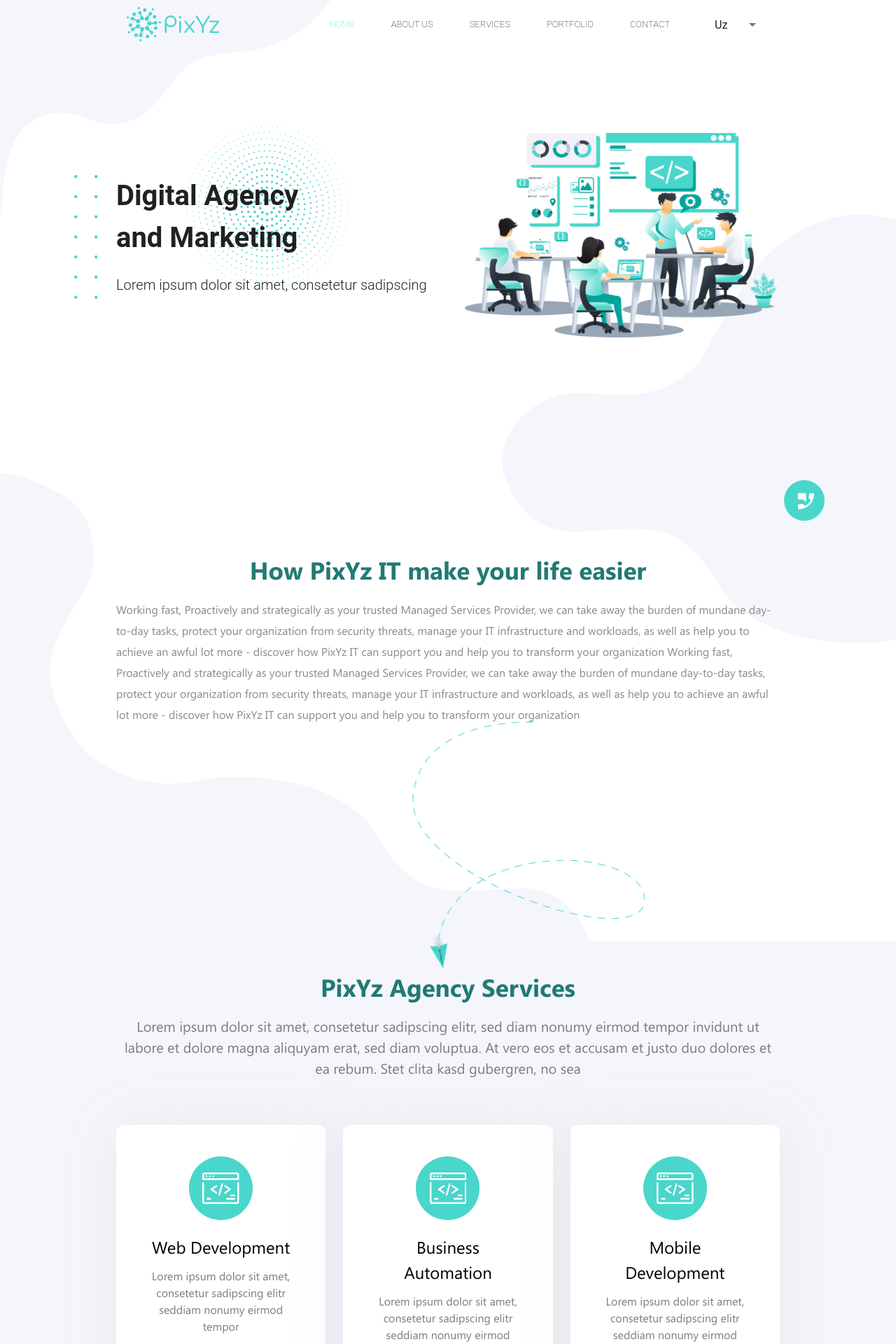
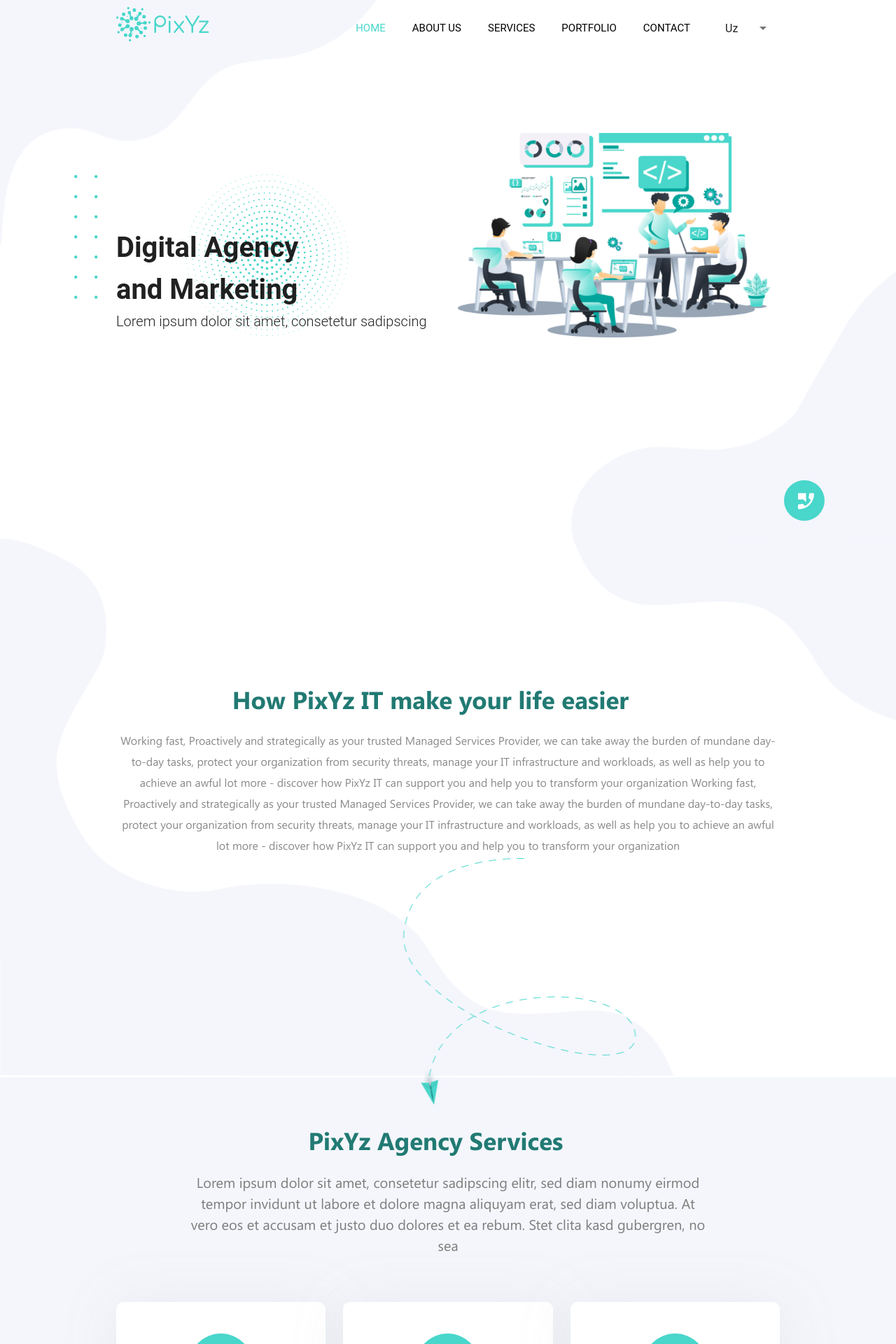
Before and after one commit to ShohruhDev/pixyz, a Vue app: page /home in a window 1280 px wide. Shown: the top 1920 px of the page at 70% size. Built offline with nearby package versions, Linux system fonts and the light colour scheme.

Commit message:
pixel perfect main page

```diff
--- a/src/assets/scss/_container.scss
+++ b/src/assets/scss/_container.scss
@@ -27,7 +27,7 @@ div {
     }
     @media (min-width: 1500px) {
         .container {
-            width: 1440px;
+            width: 1396px;
             padding-right: 15px;
             padding-left: 15px;
         }
--- a/src/assets/scss/main.scss
+++ b/src/assets/scss/main.scss
@@ -8,4 +8,19 @@
 
 body {
     overflow-x: hidden;
+    @font-face {
+        font-family: Seg;
+        font-weight: 400;
+        src: url(~@/assets/fonts/Segoe-UI.ttf);
+    }
+    @font-face {
+        font-family: Seg-bold;
+        font-weight: 700;
+        src: url(~@/assets/fonts/Segoe-UI-Bold.ttf);
+    }
+    @font-face {
+        font-family: Arial;
+        font-weight: 400;
+        src: url(~@/assets/fonts/ArialMT.ttf);
+    }
 }
--- a/src/components/Home/HomeIntro.vue
+++ b/src/components/Home/HomeIntro.vue
@@ -49,7 +49,7 @@
     position: relative;
     z-index: 2;
   .container {
-   background: url(@/assets/img/intro-img.png) no-repeat right top 220px;
+   background: url(@/assets/img/intro-img.png) no-repeat right 10px top 260px;
     padding-top: 250px;
     padding-bottom: 350px;
       @media (max-width: 1904px){
@@ -84,6 +84,7 @@
     position: relative;
     font-weight: 700;
     z-index: 9999;
+    padding-top: 74px;
       @media (max-width: 1500px){
         font-size: 40px;
       }
@@ -98,8 +99,8 @@
     &::before {
       content: url(@/assets/img/title-img.png);
       position: absolute;
-      left: -80px;
-      top: 45px;
+      left: -70px;
+      top: 125px;
       @media(max-width:1500px){
         top: 0px;
         left: -60px;
@@ -111,8 +112,8 @@
     &::after {
     content: '';
     position: absolute;
-    top: -70px;
-    left: 200px;
+    top: -1px;
+    left: 180px;
     z-index: -1;
     background: url(@/assets/img/title-round.png) no-repeat center/cover;
     width: 232px;
@@ -127,7 +128,6 @@
    }
    p {
     font-size: 24px;
-    margin-top: 22px;
     font-weight: 300;
       @media (max-width: 1500px){
         font-size: 20px;
@@ -147,6 +147,7 @@
   .home-text {
   position: relative;
   padding-bottom: 300px;
+  padding-top: 130px;
    @media screen and (max-width: 1904px) {
   }
    @media screen and (max-width: 1264px) {
@@ -162,10 +163,10 @@
     background-image: url(@/assets/img/arrow.png);
     background-size: cover;
     background-position: center;
-    bottom: -80px;
+    bottom: -88px;
     width: 462px;
     height: 445px;
-    left: 50%;
+    left: 49%;
     transform: translateX(-25%);
     z-index: 2;
      @media screen and (max-width: 1264px) {
@@ -194,7 +195,7 @@
     display: flex;
     flex-direction: column;
     justify-content: center;
-    gap: 31px;
+    gap: 25px;
     @media screen and (max-width: 1904px) {
       gap: 15px;
     }
@@ -209,23 +210,31 @@
   &-title {
     font-family: 'Seg-bold';
     font-size: 40px;
+    font-weight: 700;
+    padding-right: 50px;
+    line-height: 58px;
     color: #217a73;
     text-align: center;
     @media screen and (max-width: 1904px) {
       font-size: 35px;
     }
     @media screen and (max-width: 960px) {
+      text-align: center;
       font-size: 30px;
+      padding: 0;
     }
   }
   &-descripton {
     font-family: 'Seg';
-    font-size: 20px;
-    line-height: 32px;
+    font-weight: 400;
+    font-size: 24px;
+
+    line-height: 40px;
     color: #8a8a8a;
     @media screen and (max-width: 1904px) {
       font-size: 16px;
       line-height: 30px;
+      text-align: center;
     }
     @media screen and (max-width: 960px) {
       font-size: 13px;
--- a/src/components/Home/HomeService.vue
+++ b/src/components/Home/HomeService.vue
@@ -260,9 +260,8 @@ export default {
 
 <style lang="scss" scoped>
 .home-service {
-  padding: 40px 0;
+  padding: 60px 0;
   background: #f4f6fc;
-  margin-top: -8px;
   position: relative;
 
   @media screen and (max-width: 1264px) {
@@ -276,7 +275,7 @@ export default {
   .service-info {
     display: flex;
     flex-direction: column;
-    margin-bottom: 81px;
+    margin-bottom: 80px;
 
     @media screen and (max-width: 1904px) {
       margin-bottom: 50px;
@@ -285,7 +284,10 @@ export default {
 
   .service-title {
     font-family: "Seg-bold";
+    font-weight: 700;
     font-size: 40px;
+    line-height: 60px;
+    padding-right: 35px;
     color: #217a73;
     text-align: center;
     margin-bottom: 28px;
@@ -309,6 +311,10 @@ export default {
     font-size: 24px;
     color: #7d7d7d;
     text-align: center;
+    display: flex;
+    justify-content: center;
+    align-self: center;
+    width: 78%;
 
     @media screen and (max-width: 1904px) {
       font-size: 20px;
@@ -324,7 +330,7 @@ export default {
     position: relative;
     display: grid;
     grid-template-columns: repeat(3, 1fr);
-    gap: 44px;
+    gap: 40px;
 
     @media screen and (max-width: 1904px) {
       gap: 25px;
@@ -353,7 +359,7 @@ export default {
     display: flex;
     flex-direction: column;
     align-items: center;
-    padding: 53px 62px 52px 62px;
+    padding: 45px 62px 52px 62px;
     background: #ffffff;
     filter: drop-shadow(3px 3px 40px rgba(126, 126, 126, 0.102));
     border-radius: 10px;
@@ -361,39 +367,39 @@ export default {
     transition: all 0.3s;
     z-index: 1;
 
-    &:hover {
-      background: #49d6cb;
-      transform: translate(10px, -10px);
-      box-shadow: -10px 10px 10px rgba($color: #000000, $alpha: 0.1);
-       @media screen and (max-width: 960px) {
-         transform: translate(0px, 0px);
-         box-shadow: none;
+    // &:hover {
+    //   background: #49d6cb;
+    //   transform: translate(10px, -10px);
+    //   box-shadow: -10px 10px 10px rgba($color: #000000, $alpha: 0.1);
+    //    @media screen and (max-width: 960px) {
+    //      transform: translate(0px, 0px);
+    //      box-shadow: none;
 
-    }
+    // }
 
-      .development-icon {
-        background: #ffffff;
+    //   .development-icon {
+    //     background: #ffffff;
 
-        svg path {
-          fill: #49d6cb;
-        }
-      }
+    //     svg path {
+    //       fill: #49d6cb;
+    //     }
+    //   }
 
-      .development-title {
-        color: #ffffff;
-      }
+    //   .development-title {
+    //     color: #ffffff;
+    //   }
 
-      .development-text {
-        color: #ffffff;
-      @media screen and (max-width: 770px) {
-    }
-      }
+    //   .development-text {
+    //     color: #ffffff;
+    //   @media screen and (max-width: 770px) {
+    // }
+    //   }
 
-      .development-btn {
-        color: #ffffff;
-        text-decoration: none;
-      }
-    }
+    //   .development-btn {
+    //     color: #ffffff;
+    //     text-decoration: none;
+    //   }
+    // }
 
     @media screen and (max-width: 1904px) {
       padding: 45px 50px 44px 50px;
@@ -407,10 +413,10 @@ export default {
       justify-content: center;
       width: 91px;
       height: 91px;
-      padding: 22px 19px;
+      padding: 24px 15px;
       border-radius: 50%;
       background: #49d6cb;
-      margin-bottom: 27px;
+      margin-bottom: 15px;
 
       @media screen and (max-width: 1904px) {
         margin-bottom: 20px;
@@ -428,6 +434,7 @@ export default {
         font-weight: 300;
         font-size: 24px;
         color: #000;
+        padding-top: 5px;
         text-align: center;
       }
 
@@ -447,6 +454,7 @@ export default {
     border: none;
     color: #49d6cb;
     text-decoration: none;
+    margin-top: -16px;
   }
 
   .back-img {
@@ -477,7 +485,7 @@ export default {
     border: none;
     background: #49d6cb;
     transition: all 0.3s;
-    transform: translate(-50%, 50%);
+    transform: translate(-50%, 65%);
     animation: pulse 1s infinite;
     cursor: pointer;
     z-index: 2;
--- a/src/components/layout/Footer.vue
+++ b/src/components/layout/Footer.vue
@@ -129,7 +129,7 @@
             </div>
           </div>
           <div class="footer-pages">
-            <h5 class="footer__title">Important Links</h5>
+            <h5 class="footer__title">Featured Services</h5>
             <div class="footer-pages__links">
               <router-link to="/service">IT Managment</router-link>
               <router-link to="/service">Development</router-link>
@@ -200,7 +200,6 @@
                   <span>Adress</span>
                   <a href="#">
                     Tashkent city, Uzbekistan,
-                    <br />
                     100369
                   </a>
                 </div>
@@ -214,8 +213,12 @@
 </template>
 
 <style lang="scss" scoped>
+  p{
+    margin: 0;
+    padding: 0;
+  }
 .footer {
-  padding: 44px 0 114px 0;
+  padding: 20px 0 75px 0;
   background: #f4f6fc;
   position: relative;
   z-index: 1111;
@@ -231,12 +234,13 @@
   &-wrapper {
     display: flex;
     flex-direction: column;
+    padding-top: 105px;
     @media screen and (max-width: 600px) {
       align-items: center;
     }
   }
   &-logo {
-    margin-bottom: 50px;
+    margin-bottom: 40px;
     @media screen and (max-width: 600px) {
       display: flex;
       justify-content: center;
@@ -245,6 +249,7 @@
   }
   &-cards {
     display: grid;
+    margin-right: -50px;
     grid-template-columns: repeat(4, 1fr);
     @media screen and (max-width: 1264px) {
       display: grid;
@@ -270,11 +275,12 @@
       font-weight: 400;
       font-size: 16px;
       line-height: 21px;
-      max-width: 250px;
+      max-width: 200px;
       color: #8a8a8a;
       @media screen and (max-width: 600px) {
         text-align: center;
         justify-content: center;
+        max-width: 235px;
       }
     }
     &-icons {
@@ -283,8 +289,9 @@
         justify-content: center;
       }
       svg {
-        margin-right: 5px;
         margin-left: 5px;
+        margin-right: 2px;
+        margin-top: -5px;
       }
     }
   }
@@ -327,20 +334,22 @@
     &__card {
       display: flex;
       align-items: center;
-      padding-bottom: 30px;
+      padding-bottom: 10px;
       @media screen and (max-width: 600px) {
        flex-direction: column;
       }
     }
     &__icon {
-      padding-right: 10px;
+      padding-right: 30px;
+      padding-left: -10px;
         @media screen and (max-width: 600px) {
           padding: 0;
       }
 
     }
     .adress {
-     padding-left: 10px;
+     padding-left: 12px;
+     padding-bottom: 25px;
     }
     &__span {
       display: flex;
@@ -350,7 +359,7 @@
         font-style: normal;
         font-weight: 400;
         font-size: 16px;
-        line-height: 21px;
+        line-height: 18px;
         color: #000000;
         padding-bottom: 8px;
         @media screen and (max-width: 600px) {
--- a/src/components/layout/Navbar.vue
+++ b/src/components/layout/Navbar.vue
@@ -70,7 +70,6 @@ export default {
   &-wrapper {
     display: flex;
     justify-content: space-between;
-    padding: 0 15px;
 
     @media screen and (max-width:960px)  {
       flex-direction: row-reverse;
@@ -101,7 +100,8 @@ export default {
 
   .menu-wrapper {
     display: flex;
-    gap: 52px;
+    gap: 38px;
+    padding-top: 10px;
      @media screen and (max-width: 992px)  {
      gap: 40px;
     }
@@ -112,8 +112,9 @@ export default {
   .menu {
     display: flex;
     align-items: center;
-    font-weight: 200;
-    font-size: 13px;
+    font-weight: 400;
+    font-size: 15px;
+    line-height: 20px;
     color: #000000;
     text-align: center;
     text-decoration: none;
```
Also changed, not shown: src/components/ContactForm.vue (+48 -35 lines), src/components/Home/HomeTechno.vue (+27 -24 lines), src/components/Home/HomeWork.vue (+19 -26 lines), src/assets/scss/_fonts.scss (indentation only).
